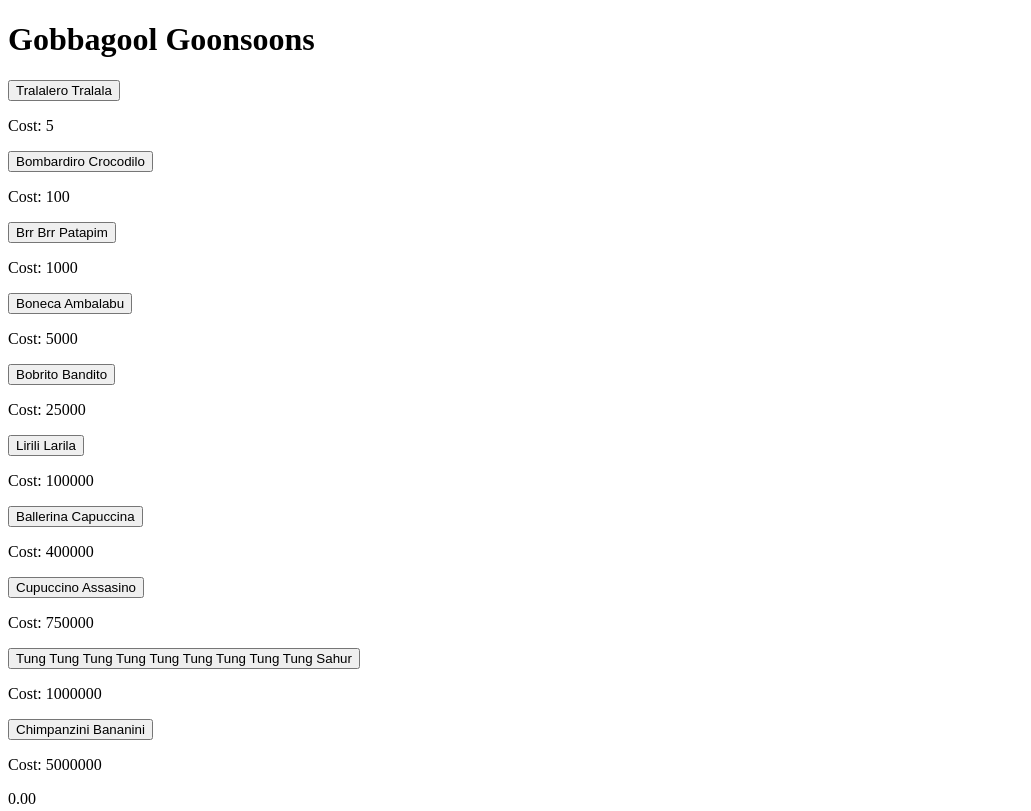
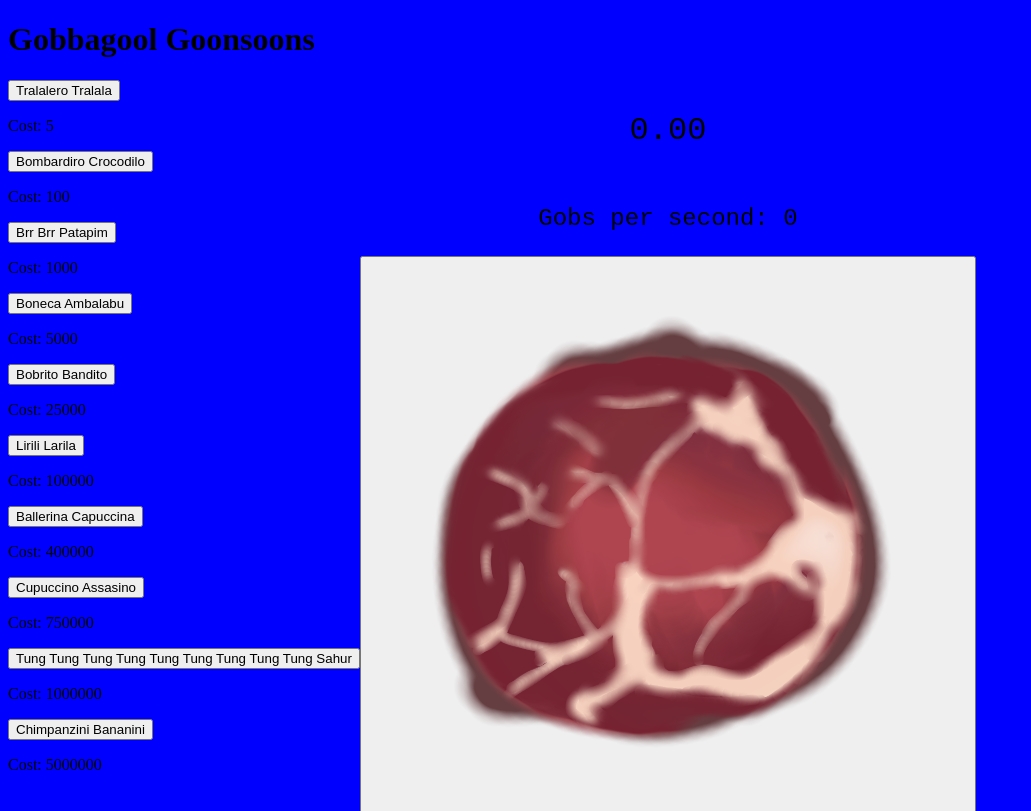
Before and after one commit to tga55a/Gobbagool-Goonsoons, a plain HTML site: page index.html in a window 1280 px wide. Shown: the top 811 px of the page, without its empty margins (0-1031 px from the left). Drawn offline with Linux system fonts and the light colour scheme.

Commit message:
CSS stuff (ignore the bg that's a placeholder)

```diff
--- a/index.html
+++ b/index.html
@@ -4,17 +4,25 @@
     <meta charset="UTF-8">
     <meta name="viewport" content="width=device-width, initial-scale=1.0">
     <script src="script.js" defer></script>
+    <link rel="stylesheet" href="style.css">
     <title>Gobbagool Goonsoons</title>
 
 </head>
 <body>
-    <h1>Gobbagool Goonsoons</h1>
-    <div id="Buttons">
+    <h1 id="title">Gobbagool Goonsoons</h1>
+    <div id="collums">
+        <div id="Buttons">
 
+        </div>
+        <div id="clicky">
+            <p id="bank"></p>
+            <p id="perSecond"></p>
+            <button id="gobbagool" ><img src="FinalGabaGool.png"/></button>
+
+        </div>
     </div>
-    <p id="bank"></p>
-    <button id="gobbagool" ><img src="FinalGabaGool.png"/></button>
-    <p id="perSecond"></p>
+
+
 
 
 </body>
--- /dev/null
+++ b/style.css
@@ -0,0 +1,37 @@
+
+#title{
+    justify-content: center;
+    align-items: center;
+}
+
+body{
+    background-color: blue;
+}
+
+#collums{
+    display: flex;
+}
+
+#bank{
+    font-family: 'Courier New', Courier, monospace;
+    font-size: xx-large;
+}
+
+#perSecond{
+    font-family: 'Courier New', Courier, monospace;
+    font-size: x-large;
+
+}
+
+#clicky{
+    display: flex;
+    flex-direction: column;
+    justify-content: center;
+    align-items: center;
+}
+
+#Buttons{
+    display: flex;
+    flex-direction: column;
+
+}
```
